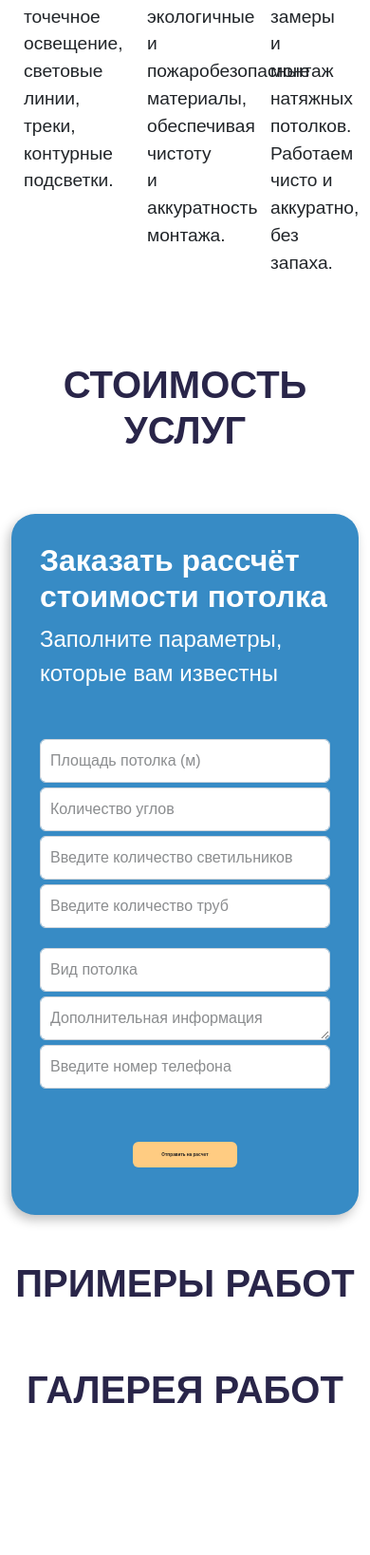
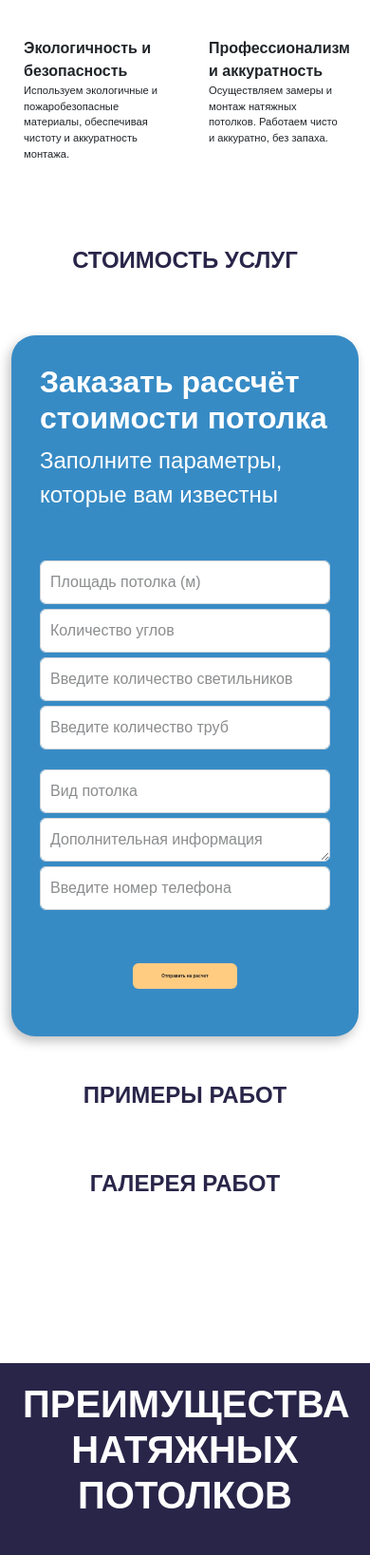
Before and after one commit to ToHellForever/your_stretch, a Django app: page / in a window 390 px wide; the page is wider, and only the part inside the window is pictured. Shown: the part 1007-2644 px from the top of that part at 95% size. Run offline with Django 5.2, Linux system fonts and the light colour scheme; data that the repository does not hold is empty.

Commit message:
подкорректировал модуль с блоками чтобы страница выглядела корректно и не листалась в по сторонам

```diff
--- a/static/css/blocks.css
+++ b/static/css/blocks.css
@@ -45,7 +45,7 @@ h1 {
 h4 {
     font-family: 'Raleway', sans-serif;
     font-weight: 900;
-    font-size: 2.5vw;
+    font-size: 2.5rem;
     text-align: center;
     color:white;
 }
@@ -61,7 +61,7 @@ h4 {
     font-family: 'Raleway', sans-serif;
     font-style: normal;
     font-weight: 700;
-    font-size: 1.3vw;
+    font-size: 1.3rem;
     margin: 0;
     color: white;
     margin-top: 40px;
@@ -74,5 +74,30 @@ h4 {
     font-style: normal;
     color: white;
     font-weight: 400;
-    font-size: 1.1vw;
+    font-size: 1.1rem;
 }
+
+
+@media (max-width: 768px) {
+    h1 {
+        font-size: 1.5rem;
+    }
+    .block1-head {
+        font-size: 1rem;
+        white-space: wrap;
+    }
+    .block1-text{
+        font-size: 0.7rem !important;
+    }
+    .block2-head {
+        font-size: 1rem;
+        white-space: wrap;
+    }
+    .block1-text {
+        font-size: 0.7rem !important;
+    }
+    .col-4 {
+        flex: 0 0 50%;
+        max-width: 50%;
+    }
+}
```
